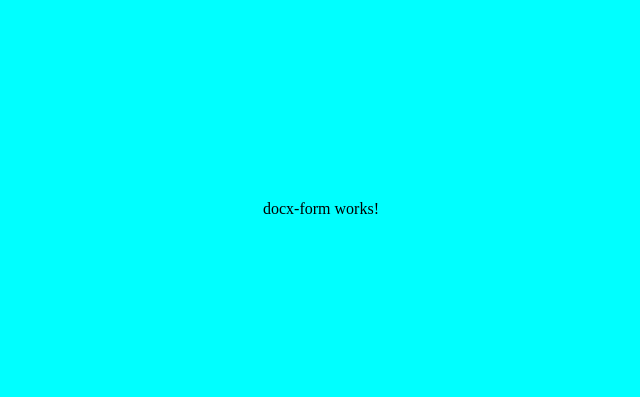
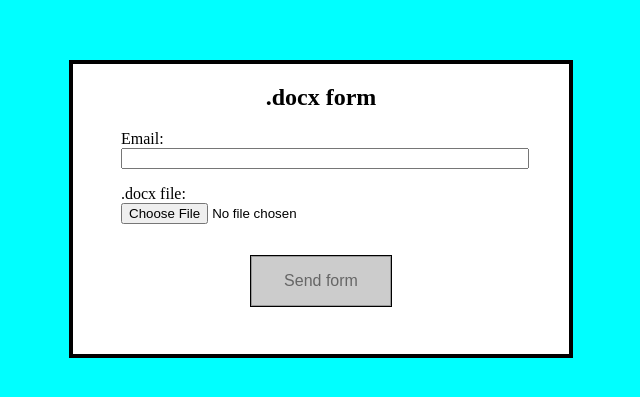
Before and after one commit to TopCharik/file-form, an Angular app in the folder Client/file-form/: page /docx-form in a window 1280 px wide. Shown: the part 191-588 px from the top of the page, without its empty margins (319-959 px from the left). Built offline with nearby package versions, Linux system fonts and the light colour scheme.

Commit message:
Docx file form added.

```diff
--- a/Client/file-form/src/app/docx-file-form/docx-file-form.module.ts
+++ b/Client/file-form/src/app/docx-file-form/docx-file-form.module.ts
@@ -2,6 +2,8 @@ import { NgModule } from '@angular/core';
 import { CommonModule } from '@angular/common';
 import { DocxFormSuccessComponent } from './docx-form-success/docx-form-success.component';
 import { DocxFormComponent } from './docx-form/docx-form.component';
+import {RouterLinkWithHref} from "@angular/router";
+import {ReactiveFormsModule} from "@angular/forms";
 
 
 
@@ -11,7 +13,9 @@ import { DocxFormComponent } from './docx-form/docx-form.component';
     DocxFormComponent
   ],
   imports: [
-    CommonModule
+    CommonModule,
+    RouterLinkWithHref,
+    ReactiveFormsModule
   ]
 })
 export class DocxFileFormModule { }
--- /dev/null
+++ b/Client/file-form/src/app/docx-file-form/docx-file-form.service.ts
@@ -0,0 +1,16 @@
+import { Injectable } from '@angular/core';
+import {environment} from "../../environments/environment";
+import {HttpClient} from "@angular/common/http";
+
+@Injectable({
+  providedIn: 'root'
+})
+export class DocxFileFormService {
+  private apiUrl = environment.apiUrl;
+
+  constructor(private http: HttpClient) { }
+
+  submitDocxForm(formData: FormData){
+    return this.http.post(this.apiUrl + "/docx", formData);
+  }
+}
--- a/Client/file-form/src/app/docx-file-form/docx-form-success/docx-form-success.component.css
+++ b/Client/file-form/src/app/docx-file-form/docx-form-success/docx-form-success.component.css
@@ -0,0 +1,23 @@
+.success-box {
+  margin: auto;
+  background: #fff;
+  border: black solid 4px;
+  padding: 0 3rem 3rem 3rem;
+}
+
+.success-header {
+  text-align: center;
+  color: green;
+  font-size: 50px;
+}
+
+.success-text {
+  text-align: center;
+}
+
+
+@media (min-width: 600px) {
+  .form-box {
+    max-width: 400px;
+  }
+}
--- a/Client/file-form/src/app/docx-file-form/docx-form-success/docx-form-success.component.html
+++ b/Client/file-form/src/app/docx-file-form/docx-form-success/docx-form-success.component.html
@@ -1 +1,8 @@
-<p>docx-form-success works!</p>
+<div class="success-box">
+  <h1 class="success-header">Success</h1>
+  <div class="success-text">
+    <p>File is sent.</p>
+    <p>Wait for email confirmation letter.</p>
+    <a routerLink="/docx-form" class="btn btn-success">Upload another file</a>
+  </div>
+</div>
--- a/Client/file-form/src/app/docx-file-form/docx-form/docx-form.component.css
+++ b/Client/file-form/src/app/docx-file-form/docx-form/docx-form.component.css
@@ -0,0 +1,33 @@
+.form-box {
+  max-width: 400px;
+  min-width: 400px;
+  margin: auto;
+  background: #fff;
+  border: black solid 4px;
+  padding: 0 3rem 3rem 3rem;
+}
+.form-header {
+  text-align: center;
+}
+
+.form-input-box {
+  margin-bottom: 1rem;
+}
+
+.submit-button {
+  margin-top: 2rem;
+}
+
+.form-input {
+  display: block;
+  width: 100%;
+}
+
+
+.errors {
+  color: red;
+}
+.error-message {
+  padding: 0.5rem 0 0 2rem;
+  margin: 0;
+}
--- a/Client/file-form/src/app/docx-file-form/docx-form/docx-form.component.html
+++ b/Client/file-form/src/app/docx-file-form/docx-form/docx-form.component.html
@@ -1 +1,47 @@
-<p>docx-form works!</p>
+<!--suppress ALL -->
+<div class="form-box" [formGroup]="fileForm">
+  <h2 class="form-header">.docx form</h2>
+  <form>
+    <div class="form-input-box">
+      <label for="email">Email: </label>
+      <input type="text" name="" id="email" class="form-input" formControlName="email">
+      <div class="errors"
+           *ngIf="fileForm.controls['email'].invalid && (fileForm.controls['email'].dirty || fileForm.controls['email'].touched)"
+      >
+        <p class="error-message" *ngIf="fileForm.controls['email'].errors?.['required']">
+          Email is required.
+        </p>
+        <p class="error-message" *ngIf="fileForm.controls['email'].errors?.['email']">
+          Email not valid.
+        </p>
+      </div>
+    </div>
+    <div class="form-input-box">
+      <label for="file">.docx file: </label>
+      <input type="file" id="file" class="form-input" formControlName="file" (change)="onFileChange($event)">
+      <div class="errors" *ngIf="!filenameValid">
+        <div class="error-message">
+          Only .docx files permitted.
+        </div>
+      </div>
+    </div>
+    <button
+      (click)="onSubmit()"
+      class="btn btn-primary center submit-button"
+      [disabled]="fileForm.invalid"
+    >
+      Send form
+    </button>
+  </form>
+
+  <div class="errors" *ngIf="error && error.errors">
+    <div class="error" *ngFor="let err of error.errors  | keyvalue">
+      <div class="error">
+        {{err.key}}:
+        <p class="error-message" *ngFor="let msg of err?.value">
+          &emsp;{{msg}}
+        </p>
+      </div>
+    </div>
+  </div>
+</div>
--- a/Client/file-form/src/app/docx-file-form/docx-form/docx-form.component.ts
+++ b/Client/file-form/src/app/docx-file-form/docx-form/docx-form.component.ts
@@ -1,4 +1,9 @@
-import { Component, OnInit } from '@angular/core';
+import {Component, OnInit} from '@angular/core';
+import {FormControl, FormGroup, Validators} from "@angular/forms";
+import {DocxFileFormService} from "../docx-file-form.service";
+import {Router} from "@angular/router";
+import {HttpErrorResponse} from "@angular/common/http";
+import {ApiError} from "../models/apiError";
 
 @Component({
   selector: 'app-docx-form',
@@ -6,10 +11,52 @@ import { Component, OnInit } from '@angular/core';
   styleUrls: ['./docx-form.component.css']
 })
 export class DocxFormComponent implements OnInit {
+  error?: ApiError;
+  filenameValid = true;
 
-  constructor() { }
+  constructor(private router: Router, private formService: DocxFileFormService) {
+  }
+
 
   ngOnInit(): void {
   }
 
+  fileForm: FormGroup = new FormGroup({
+    email: new FormControl<string>('', [Validators.required, Validators.email]),
+    file: new FormControl<string>('', [Validators.required]),
+    fileSource: new FormControl<File | null>(null, [Validators.required])
+  });
+
+
+  onSubmit() {
+    const formData = new FormData();
+    formData.append('email', this.fileForm.get('email')?.value);
+    formData.append('file', this.fileForm.get('fileSource')?.value);
+    this.formService.submitDocxForm(formData).subscribe({
+      next: () => {
+        this.router.navigate(["/docx-form-success"]);
+      },
+      error: (err: HttpErrorResponse) => {
+        console.log(err);
+        this.error = err.error;
+      },
+    });
+  }
+
+  onFileChange($event: Event) {
+    const element = $event.currentTarget as HTMLInputElement;
+    let fileList: FileList | null = element.files;
+    if (fileList) {
+      const file = fileList[0];
+      this.filenameValid = this.isDocx(file.name);
+      this.fileForm.patchValue({
+        fileSource: file,
+      });
+    }
+  }
+
+  private isDocx(fileName: string) {
+    const extension = fileName.split('.').pop();
+    return extension === "docx";
+  }
 }
--- /dev/null
+++ b/Client/file-form/src/app/docx-file-form/models/apiError.ts
@@ -0,0 +1,5 @@
+export interface ApiError{
+  title: string,
+  status: number,
+  errors: object
+}
--- a/Client/file-form/src/styles.css
+++ b/Client/file-form/src/styles.css
@@ -25,3 +25,25 @@ body {
   margin-left: auto;
   margin-right: auto;
 }
+
+
+.btn-primary:hover {
+  outline: 1px solid #0099cc;
+  background-color: #00aacc;
+  color: #ffffff;
+}
+
+.btn-primary:disabled,
+.btn-primary[disabled]{
+  outline: 1px solid #000000;
+  border: 1px solid #999999;
+  background-color: #cccccc;
+  color: #666666;
+}
+
+
+.btn-success:hover {
+  outline: 1px solid #008000;
+  background-color: #31ab31;
+  color: #ffffff;
+}
```
Also changed, not shown: Client/file-form/src/app/app.module.ts (+9 -6 lines), 1 other file (tests, documents, lock files or other folders).
